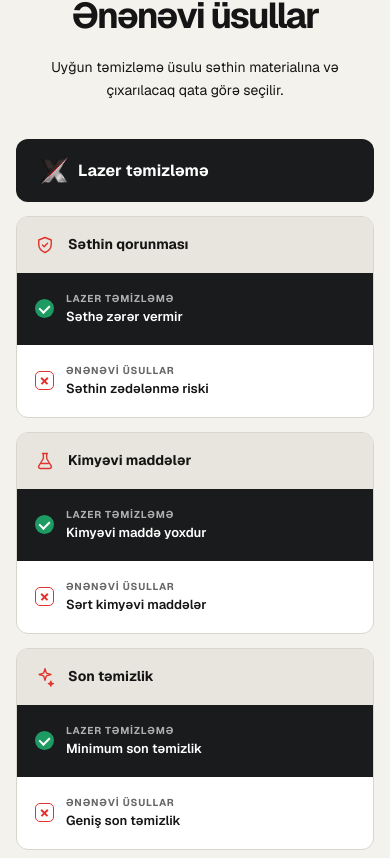
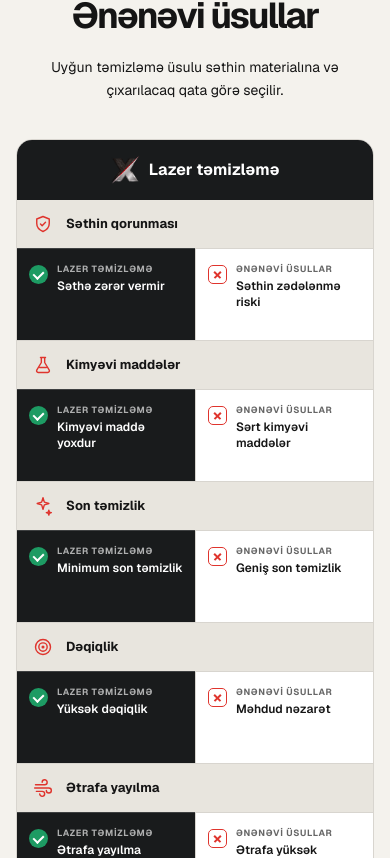
Before and after one commit to Kvseis/LaserX-Website, a Next.js app: page / in a window 390 px wide. Shown: the part 5666-6524 px from the top of the page. Built offline with nearby package versions, Linux system fonts and the light colour scheme.

Commit message:
Homepage mobile comparison layout update

```diff
--- a/src/app/globals.css
+++ b/src/app/globals.css
@@ -418,20 +418,22 @@ a:focus-visible, button:focus-visible, input:focus-visible, summary:focus-visibl
 .methods-copy h2 { font-size: clamp(35px, 9.2vw, 48px); }
 .methods-copy h2 em { margin: 8px 0; font-size: .53em; }
   .methods-intro { font-size: 14px; }
-  .comparison-matrix { margin-top: 38px; }
+  .comparison-matrix { margin-top: 38px; overflow: hidden; border: 1px solid #d8d5cf; border-radius: 16px; background: #fff; }
 .comparison-head { display: block; min-height: 0; }
 .comparison-head > b, .comparison-label-head { display: none; }
-.comparison-laser-head { margin-bottom: 14px; border-radius: 12px; }
-.comparison-row { grid-template-columns: 1fr; margin-bottom: 14px; overflow: hidden; border: 1px solid #d8d5cf; border-radius: 12px; background: #fff; }
-.comparison-criterion { min-height: 0; padding: 18px; border-top: 0; font-size: 14px; }
+.comparison-laser-head { min-height: 60px; padding: 14px 16px; justify-content: center; border-radius: 0; }
+.comparison-row { grid-template-columns: repeat(2, minmax(0, 1fr)); margin: 0; border: 0; border-radius: 0; background: #fff; }
+.comparison-row + .comparison-row { border-top: 1px solid #d8d5cf; }
+.comparison-criterion { grid-column: 1 / -1; min-height: 0; padding: 14px 16px; border-top: 0; font-size: 13px; }
   .comparison-icon { width: 20px; height: 20px; flex-basis: 20px; }
-.comparison-value { min-height: 72px; padding: 13px 18px; gap: 12px; font-size: 13px; overflow-wrap: anywhere; }
+.comparison-value { min-height: 92px; padding: 14px 12px; align-items: flex-start; gap: 9px; font-size: 12px; overflow-wrap: anywhere; }
+.comparison-value .comparison-mark { margin-top: 2px; }
 .comparison-value > span { display: flex; flex-direction: column; gap: 3px; }
-.comparison-mobile-label { display: block; font-size: 10px; font-weight: 700; letter-spacing: .08em; text-transform: uppercase; opacity: .65; }
-.laser-value { border-top: 0; }
-.traditional-value { border-top: 0; }
+.comparison-mobile-label { display: block; font-size: 9px; font-weight: 700; letter-spacing: .07em; text-transform: uppercase; opacity: .65; }
+.laser-value { border-top: 1px solid rgba(255,255,255,.16); }
+.traditional-value { border-top: 1px solid #d8d5cf; border-left: 1px solid #d8d5cf; }
 .comparison-laser-footer { display: block; }
-.comparison-laser-action { margin-top: 4px; padding: 16px; border-radius: 12px; }
+.comparison-laser-action { margin: 0; padding: 16px; border-radius: 0; }
 .comparison-contact { width: 100%; min-height: 48px; }
   .methods-steps { margin-top: 30px; grid-template-columns: 1fr; gap: 9px; }
   .contact { min-height: 620px; padding: 82px 16px; }
```
